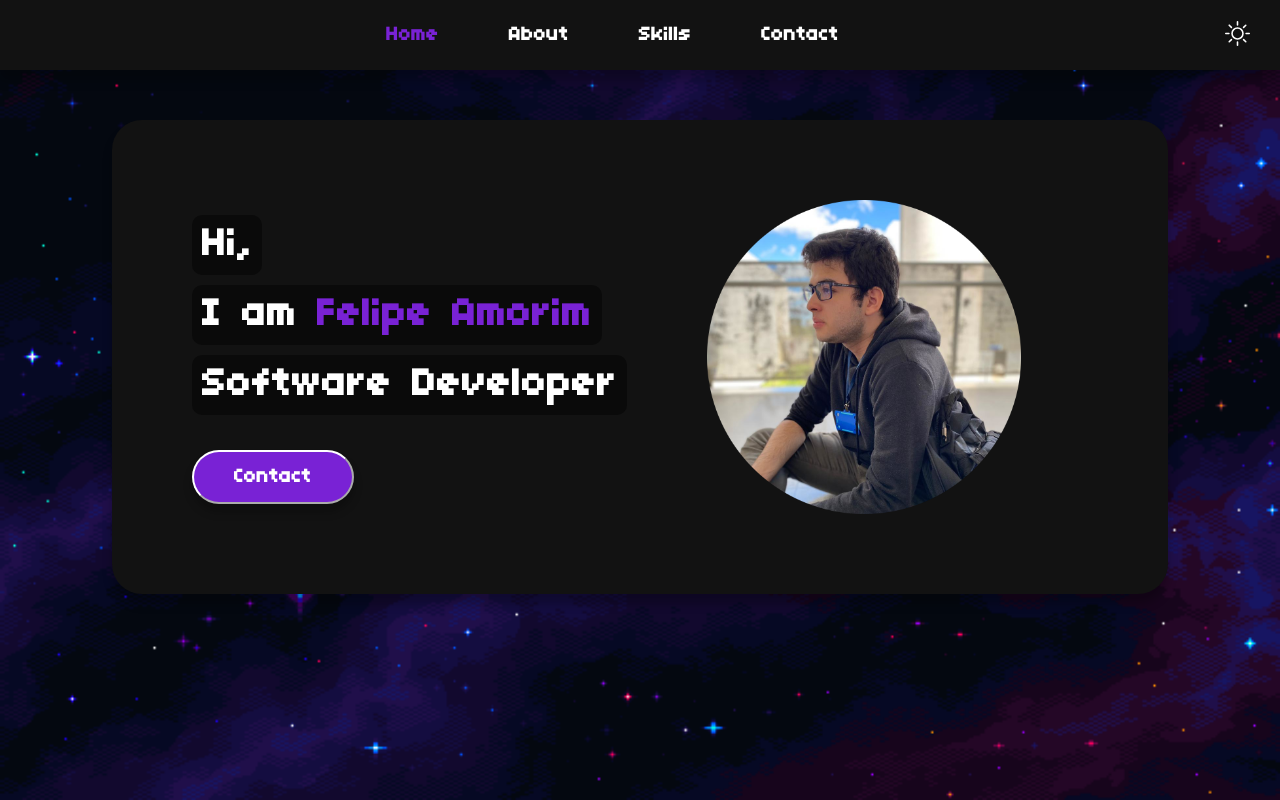
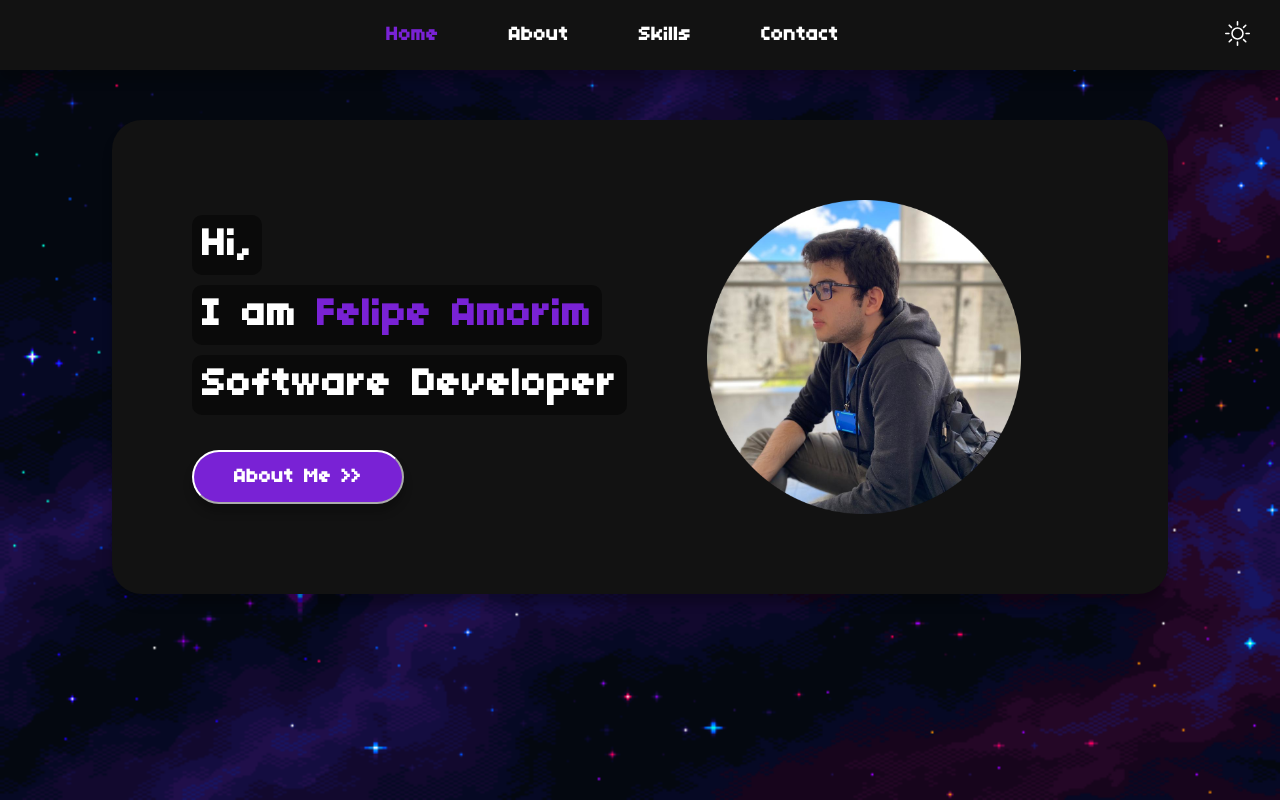
Before and after one commit to LipeAKugel/Portfolio, a Next.js app: page / in a window 1280 px wide. Built offline with nearby package versions, Linux system fonts and the light colour scheme.

Commit message:
:hammer: chaging home button

```diff
--- a/src/app/page.js
+++ b/src/app/page.js
@@ -8,10 +8,6 @@ import Image from "next/image";
 export default function Home() {
 
   const router = useRouter();
-
-  const redirectToContact = () => {
-    router.push("/contact");
-  }
 
   const redirectToAbout = () => {
     router.push("/about");
@@ -25,7 +21,7 @@ export default function Home() {
           <h1>Hi,</h1>
           <h1>I am <span>Felipe Amorim</span></h1>
           <h1>Software Developer</h1>
-          <Button label="Contact" onClick={() => redirectToContact()}/>
+          <Button label="About Me >>" onClick={() => redirectToAbout()}/>
         </div>
         <div className={styles.rightcontent}>
           <Image
```
